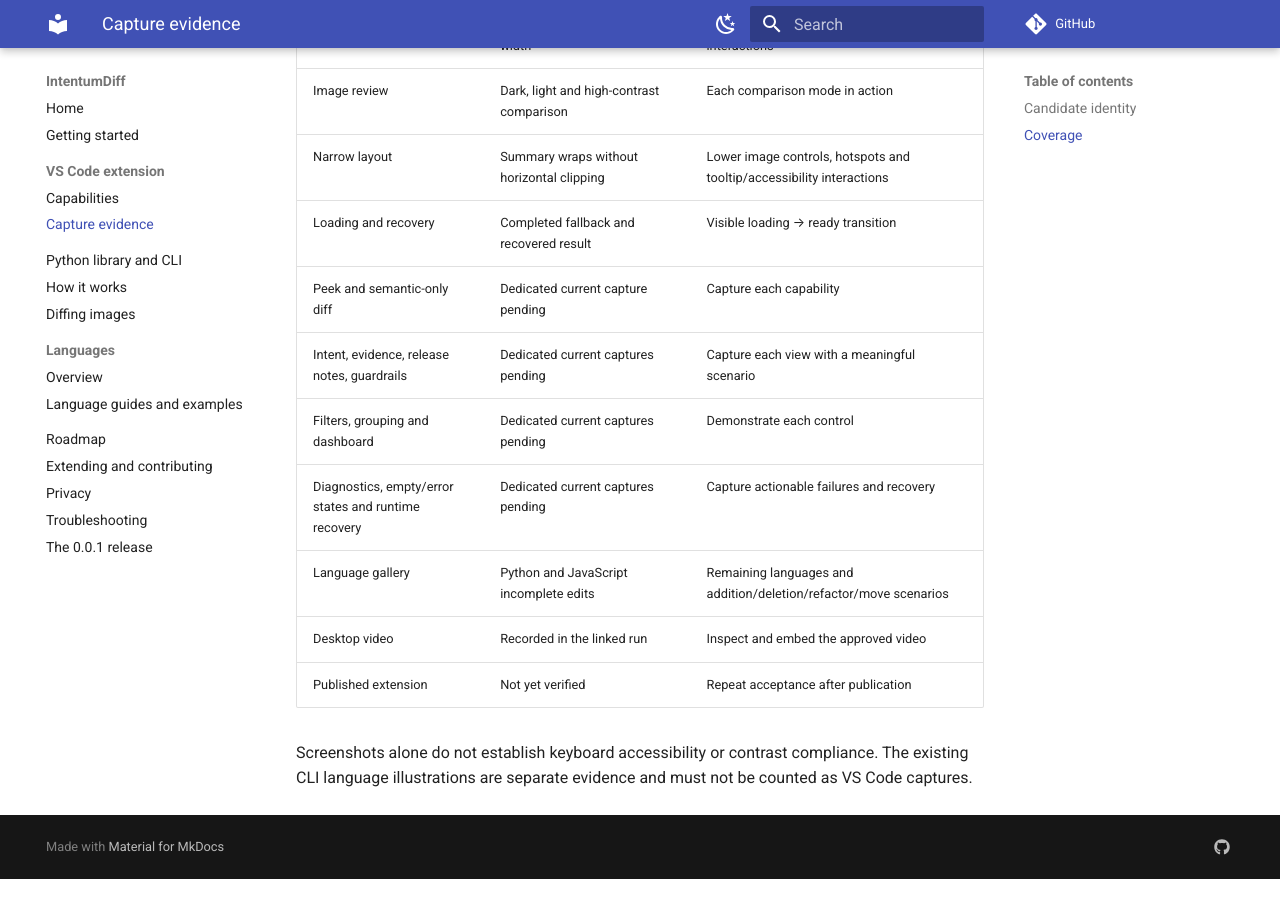
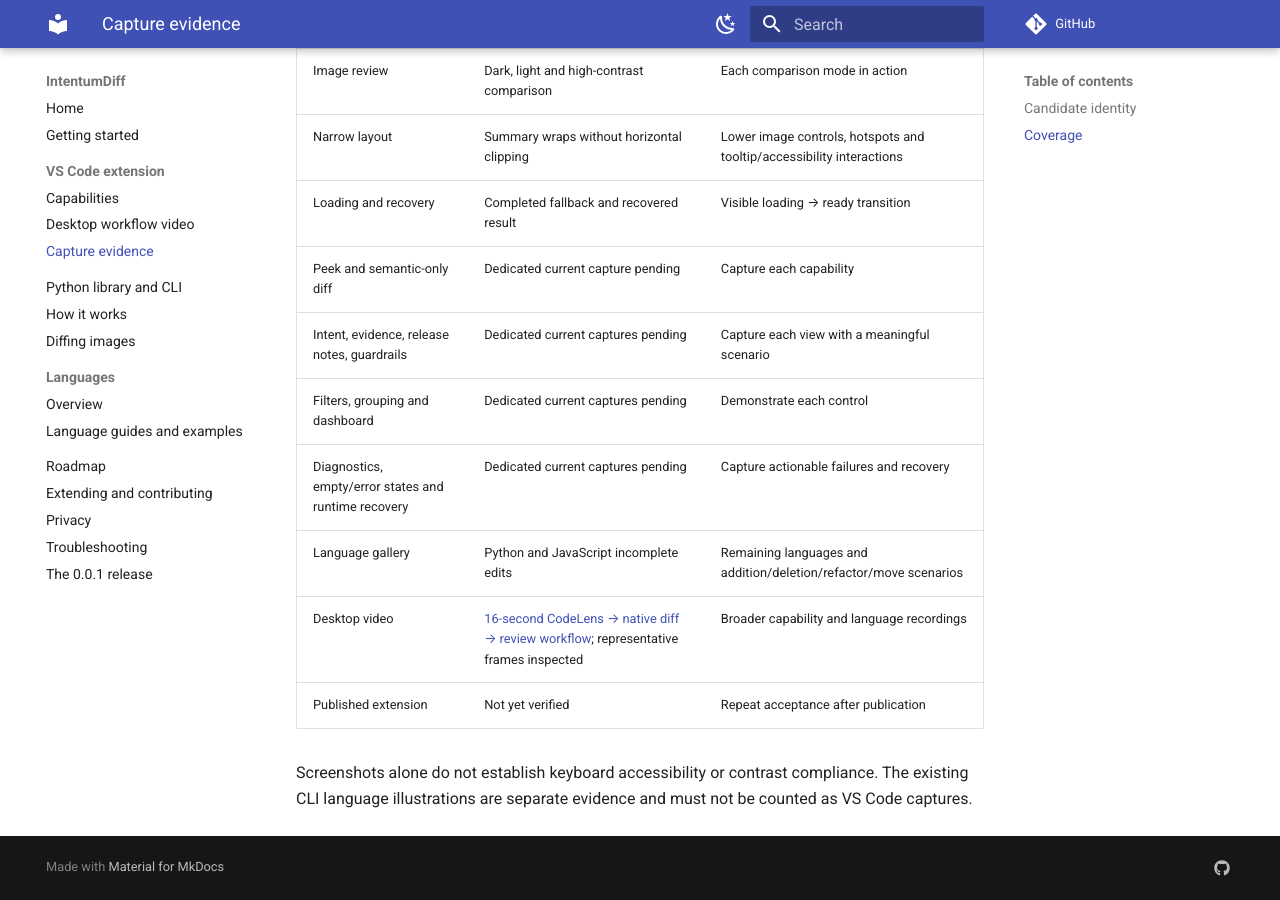
Before and after one commit to buchochelliq-labs/intentumdiff-docs, an MkDocs documentation site: the page built from docs/vscode-evidence.md, in a window 1280 px wide and 900 px high, scrolled down 1265 px. Built offline with MkDocs 1.6.1 and Material for MkDocs 9.7.7, drawn with Linux system fonts in a browser that asks for light colours; comment, search, counter and statistics services are not loaded; before the commit the page ends 2144 px from its top, so only the background shows below that.

Commit message:
docs: embed reviewed real desktop workflow video

```diff
--- a/docs/vscode-evidence.md
+++ b/docs/vscode-evidence.md
@@ -41,7 +41,7 @@
 | Filters, grouping and dashboard | Dedicated current captures pending | Demonstrate each control |
 | Diagnostics, empty/error states and runtime recovery | Dedicated current captures pending | Capture actionable failures and recovery |
 | Language gallery | Python and JavaScript incomplete edits | Remaining languages and addition/deletion/refactor/move scenarios |
-| Desktop video | Recorded in the linked run | Inspect and embed the approved video |
+| Desktop video | [16-second CodeLens → native diff → review workflow](vscode/workflow/index.md); representative frames inspected | Broader capability and language recordings |
 | Published extension | Not yet verified | Repeat acceptance after publication |
 
 Screenshots alone do not establish keyboard accessibility or contrast compliance.
--- a/mkdocs.yml
+++ b/mkdocs.yml
@@ -36,6 +36,7 @@
   - Getting started: getting-started.md
   - VS Code extension:
       - Capabilities: vscode.md
+      - Desktop workflow video: vscode/workflow/index.md
       - Capture evidence: vscode-evidence.md
   - Python library and CLI: python.md
   - How it works: concepts.md
```
Also changed, not shown: docs/vscode.md (+2 -0 lines), docs/vscode/workflow/index.md (added, +19 -0 lines), 1 other file.
